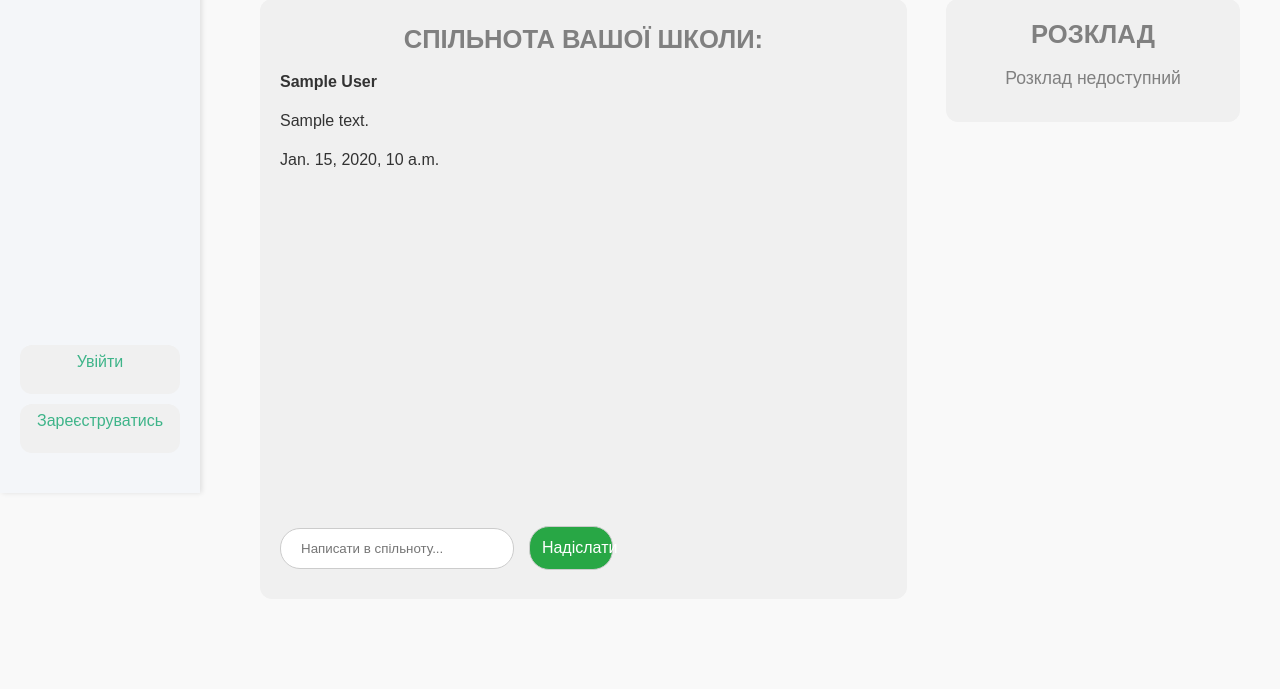
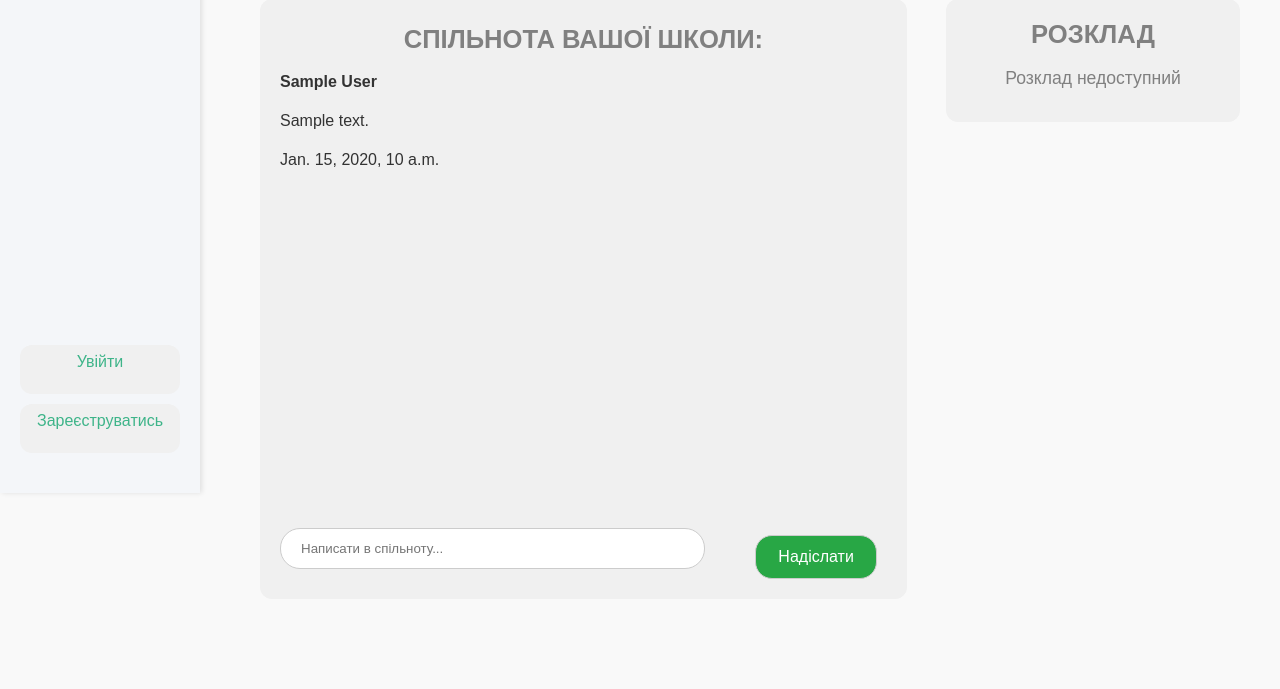
Before and after one commit to andrew-potapenko17/web-lessonixapp, a Django app: template lessonixapp/lessonixTeacher/templates/lessonixTeacher/home.html in a window 1280 px wide. Shown: the part 307-996 px from the top of the page. Run offline with Django 4.2, Linux system fonts and the light colour scheme; the template is opened without the code that fills it: most values are stand-ins (such as "Sample title", 1, 10 or a date in 2020).

Commit message:
html message box on home page fixed

```diff
--- a/lessonixapp/lessonixTeacher/templates/lessonixTeacher/home.html
+++ b/lessonixapp/lessonixTeacher/templates/lessonixTeacher/home.html
@@ -27,7 +27,7 @@
             <div class="form-container">
                 <form action="{% url 'post_message' %}" method="POST">
                     {% csrf_token %}
-                    <input type="text" name="message" placeholder="Написати в спільноту..." required />
+                    <input class="inputmessage" type="text" name="message" placeholder="Написати в спільноту..." required />
                     <button type="submit">Надіслати</button>
                 </form>
             </div>
--- a/lessonixapp/static/styles/homepage.css
+++ b/lessonixapp/static/styles/homepage.css
@@ -106,28 +106,35 @@
 
 .home-container .form-container {
     display: flex; /* Use flexbox for layout */
-    align-items: center; /* Center align items vertically */
-    justify-content: space-between; /* Space items evenly */
     margin-top: auto; /* Push the form to the bottom of the container */
+    width: 100%;
+}
+
+.home-container .form-container form{
+    width: 100%;
+    justify-content: space-between;
+    display: flex;
 }
 
 .home-container .form-container input[type="text"] {
     width: 70%; /* Full width */
+    min-width: 200px;
     padding: 12px 20px; /* Padding */
     border-radius: 20px; /* Rounded corners */
     border: 1px solid #ccc; /* Border */
     box-sizing: border-box; /* Include padding and border in element's total width and height */
-    margin-right: 10px; /* Space between input and button */
 }
 
 .home-container .form-container button {
-    width: 25%; /* Adjust width for the button */
+    width: 20%; /* Adjust width for the button */
     padding: 12px; /* Ensure button has padding */
-    border-radius: 20px; /* Match the input’s corners */
+    border-radius: 17px; /* Match the input’s corners */
     border: 1px solid #ccc; /* Ensure the button has a border */
     background-color: #28a745; /* Match the button color */
     color: white; /* Button text color */
     cursor: pointer; /* Pointer cursor on hover */
+    align-self: flex-end;
+    margin-right: 10px;
     transition: background-color 0.3s ease; /* Transition for hover effect */
 }
 
--- a/lessonixapp/templates/main.html
+++ b/lessonixapp/templates/main.html
@@ -10,7 +10,6 @@
     <meta name="viewport" content="width=device-width, initial-scale=1">
     <link rel="stylesheet" type="text/css" media="screen" href="{% static 'styles/main.css' %}" />
     <link rel="stylesheet" type="text/css" href="{% static 'styles/login_register.css' %}" />
-    <link rel="stylesheet" type="text/css" href="{% static 'styles/homepage.css' %}" />
     <link rel="stylesheet" type="text/css" href="{% static 'styles/lesson.css' %}" />
     <link rel="stylesheet" type="text/css" href="{% static 'styles/lessoncompleted.css' %}" />
     <link rel="stylesheet" type="text/css" href="{% static 'styles/medcabinet.css' %}" />
@@ -20,6 +19,7 @@
     <link rel="stylesheet" type="text/css" href="{% static 'styles/classes.css' %}" />
     <link rel="stylesheet" type="text/css" href="{% static 'styles/teachers.css' %}" />
     <link rel="stylesheet" href="{% static 'styles/startlessonpage.css' %}">
+    <link rel="stylesheet" type="text/css" href="{% static 'styles/homepage.css' %}" />
 
 </head>
 
```
Also changed, not shown: lessonixapp/db.sqlite3, 1 other file.
